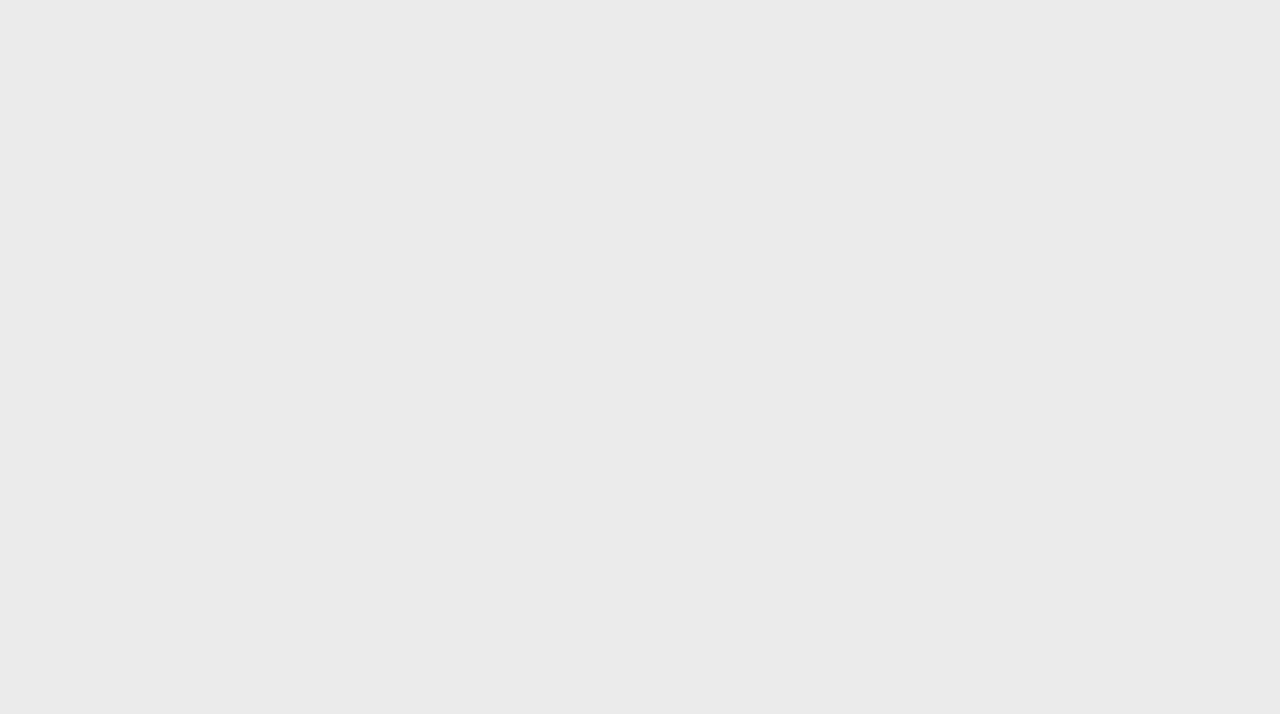
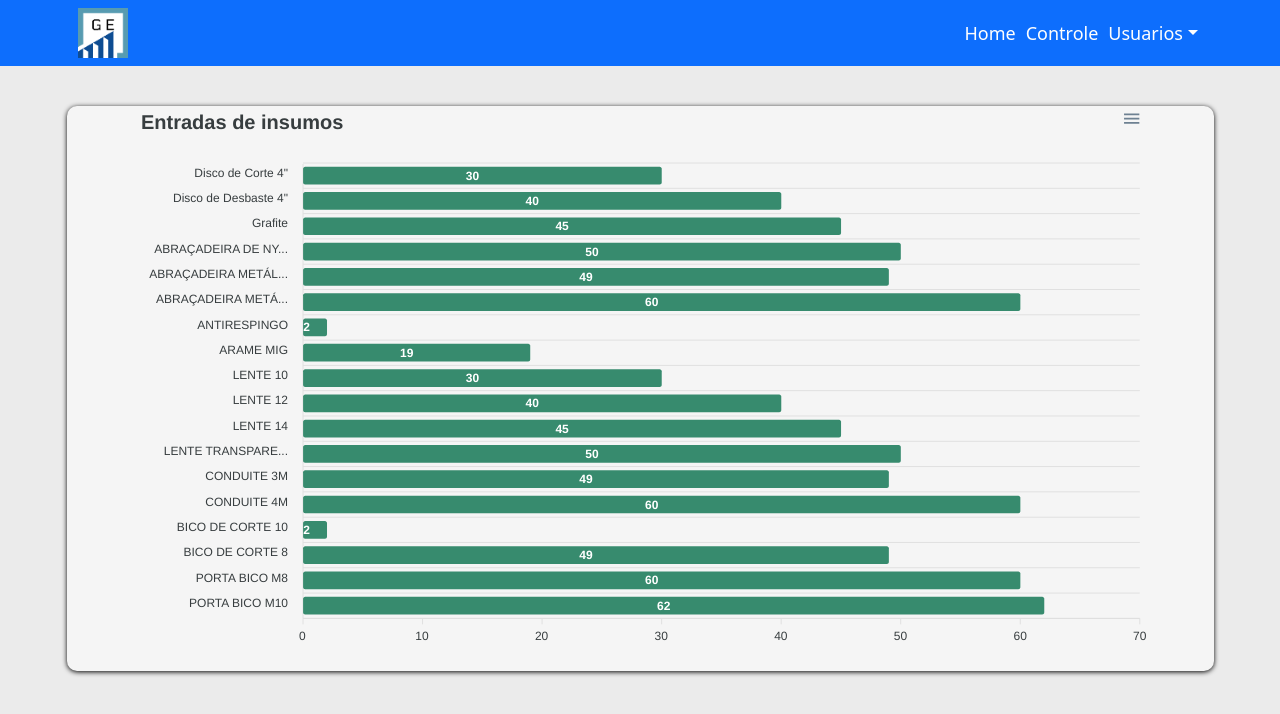
Before and after one commit to YagoFogaca/CE-FRONT, a React (Vite) app in the folder client/: page /homepage in a window 1280 px wide. Before the commit this address had no page. Shown: the top 714 px of the page. Built offline with nearby package versions, Linux system fonts and the light colour scheme.

Commit message:
feat: criação e implementação da home page

```diff
--- a/client/src/App.tsx
+++ b/client/src/App.tsx
@@ -1,12 +1,14 @@
 import { BrowserRouter, Route, Routes } from 'react-router-dom';
 import { ControlPage } from './pages/control/index.control';
+import { Homepage } from './pages/homepage/index.homepage';
 import { LoginPage } from './pages/login/index.login';
 
 function App() {
   return (
     <BrowserRouter>
       <Routes>
-        <Route path="/login" element={<LoginPage />} />
+        <Route path="/" element={<LoginPage />} />
+        <Route path="/homepage" element={<Homepage />} />
         <Route path="/controle-estoque" element={<ControlPage />} />
       </Routes>
     </BrowserRouter>
--- /dev/null
+++ b/client/src/pages/homepage/index.homepage.tsx
@@ -0,0 +1,46 @@
+import { Chart } from '../../components/chart/index.chart';
+import { Header } from '../../components/header/index.header';
+import * as C from './style.homege';
+
+export function Homepage() {
+  const categories = [
+    'Disco de Corte 4"',
+    'Disco de Desbaste 4"',
+    'Grafite',
+    'ABRAÇADEIRA DE NYLON',
+    'ABRAÇADEIRA METÁLICA 1"',
+    'ABRAÇADEIRA METÁLICA 1/2"',
+    'ANTIRESPINGO',
+    'ARAME MIG',
+    'LENTE 10',
+    'LENTE 12',
+    'LENTE 14',
+    'LENTE TRANSPARENTE',
+    'CONDUITE 3M',
+    'CONDUITE 4M',
+    'BICO DE CORTE 10',
+    'BICO DE CORTE 8',
+    'PORTA BICO M8',
+    'PORTA BICO M10',
+  ];
+
+  const data = [
+    30, 40, 45, 50, 49, 60, 2, 19, 30, 40, 45, 50, 49, 60, 2, 49, 60, 62,
+  ];
+
+  return (
+    <>
+      <Header />
+      <C.SectionHomepageS>
+        <Chart
+          id={'entradas-insumo'}
+          colors={['#177958']}
+          categories={categories}
+          text={'Entradas de insumos'}
+          name={'Qtde de Entrada'}
+          data={data}
+        />
+      </C.SectionHomepageS>
+    </>
+  );
+}
--- /dev/null
+++ b/client/src/pages/homepage/style.homege.ts
@@ -0,0 +1,12 @@
+import styled from 'styled-components';
+
+export const SectionHomepageS = styled.section`
+  width: 100%;
+  height: 100%;
+  margin-top: 3rem;
+
+  display: flex;
+  flex-direction: column;
+  justify-content: flex-start;
+  align-items: center;
+`;
```
